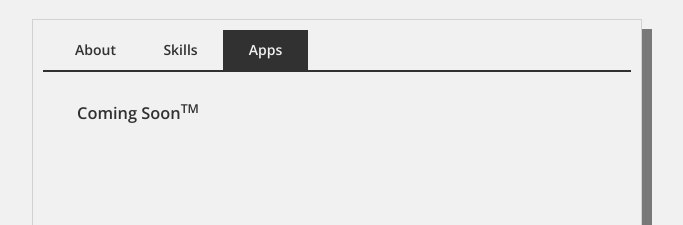
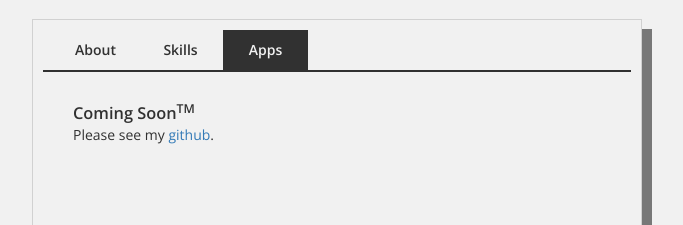
Before and after one commit to pl61/mywebsite, a React app: page / in a window 1280 px wide. Both pictures are taken after a click on the element "Apps". Shown: the part 141-366 px from the top of the page, without its empty margins (303-986 px from the left). Built offline with nearby package versions, Linux system fonts and the light colour scheme.

Commit message:
fixed outbound links

```diff
--- a/src/components/pages/About.jsx
+++ b/src/components/pages/About.jsx
@@ -13,9 +13,9 @@ const About = () => {
           <h3>Software Engineer</h3>
           <h4></h4>
           <div><img src={iconLocation}></img> Vancouver / Canada</div>
-          <div><img src={iconEmail}></img> <a href="mailto:peter.xh.liu@gmail.com">peter.xh.liu@gmail.com</a></div>
-          <div><img src={iconGithub}></img> <a href="github.com/pl61">github.com/pl61</a></div>
-          <div><img src={iconLinkedin}></img> <a href="linkedin.com/in/pl61">linkedin.com/in/pl61</a></div>
+          <div><img src={iconEmail}></img> <a href="mailto:peter.xh.liu@gmail.com" target="_blank">peter.xh.liu@gmail.com</a></div>
+          <div><img src={iconGithub}></img> <a href="https://github.com/pl61" target="_blank">github.com/pl61</a></div>
+          <div><img src={iconLinkedin}></img> <a href="https://linkedin.com/in/pl61" target="_blank">linkedin.com/in/pl61</a></div>
         </div>
         <div className="feature text-wrap">
           <p>Currently seeking new opportunities. Passionate about solving problems using my knowledge in coding and engineering. Experienced with full-stack web development using React, Bootstrap, Node, MySQL/MongoDB, Docker, and AWS.</p><br/>
--- a/src/components/pages/Apps.jsx
+++ b/src/components/pages/Apps.jsx
@@ -5,6 +5,7 @@ const Apps = () => {
     <div className="apps">
       <div className="feature">
         <h3>Coming Soon<sup>TM</sup></h3>
+        <p>Please see my <a href="https://github.com/pl61" target="_blank">github</a>.</p>
       </div>
     </div>
   );
--- a/src/styles/style.less
+++ b/src/styles/style.less
@@ -157,9 +157,6 @@ img {
 
 .apps {
   .content();
-
-  display: inline-block;
-  text-align: center;
 }
 
 .education {
```
